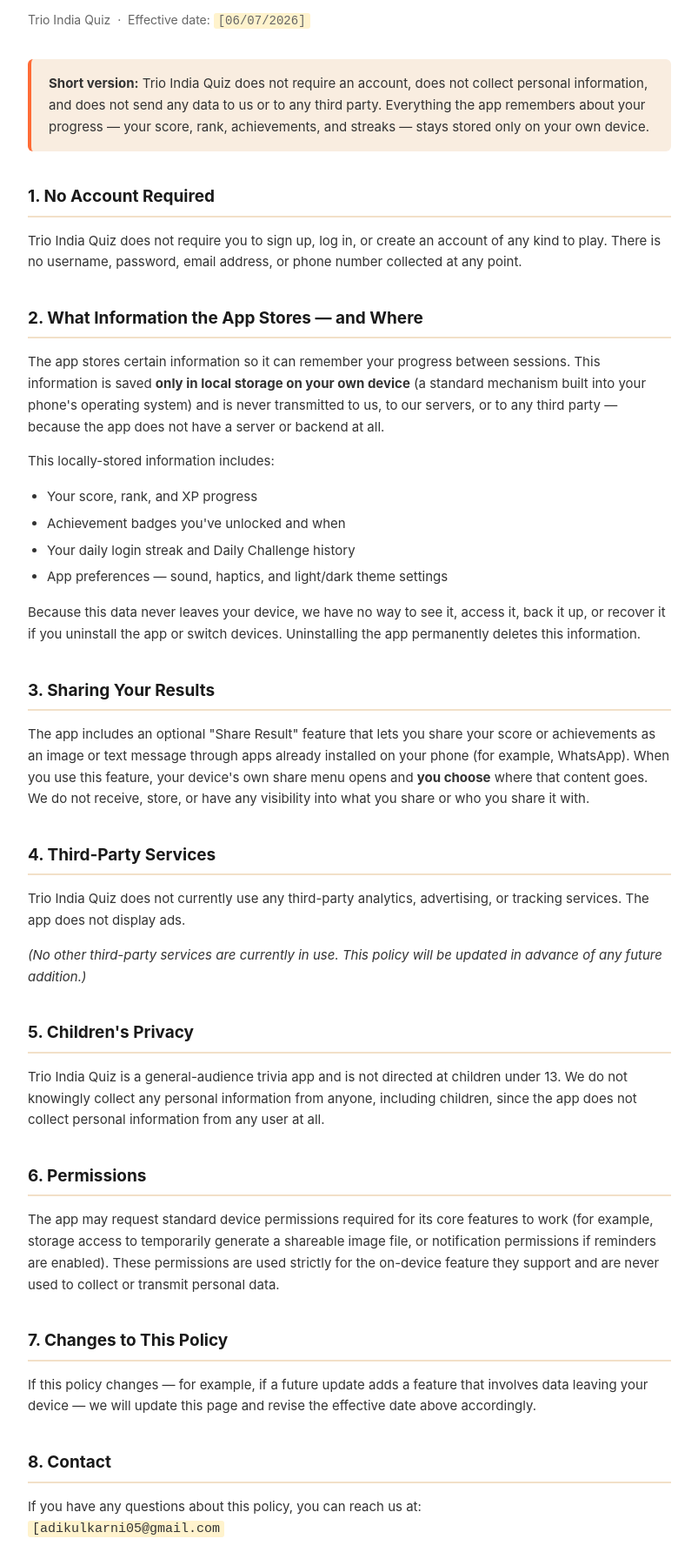
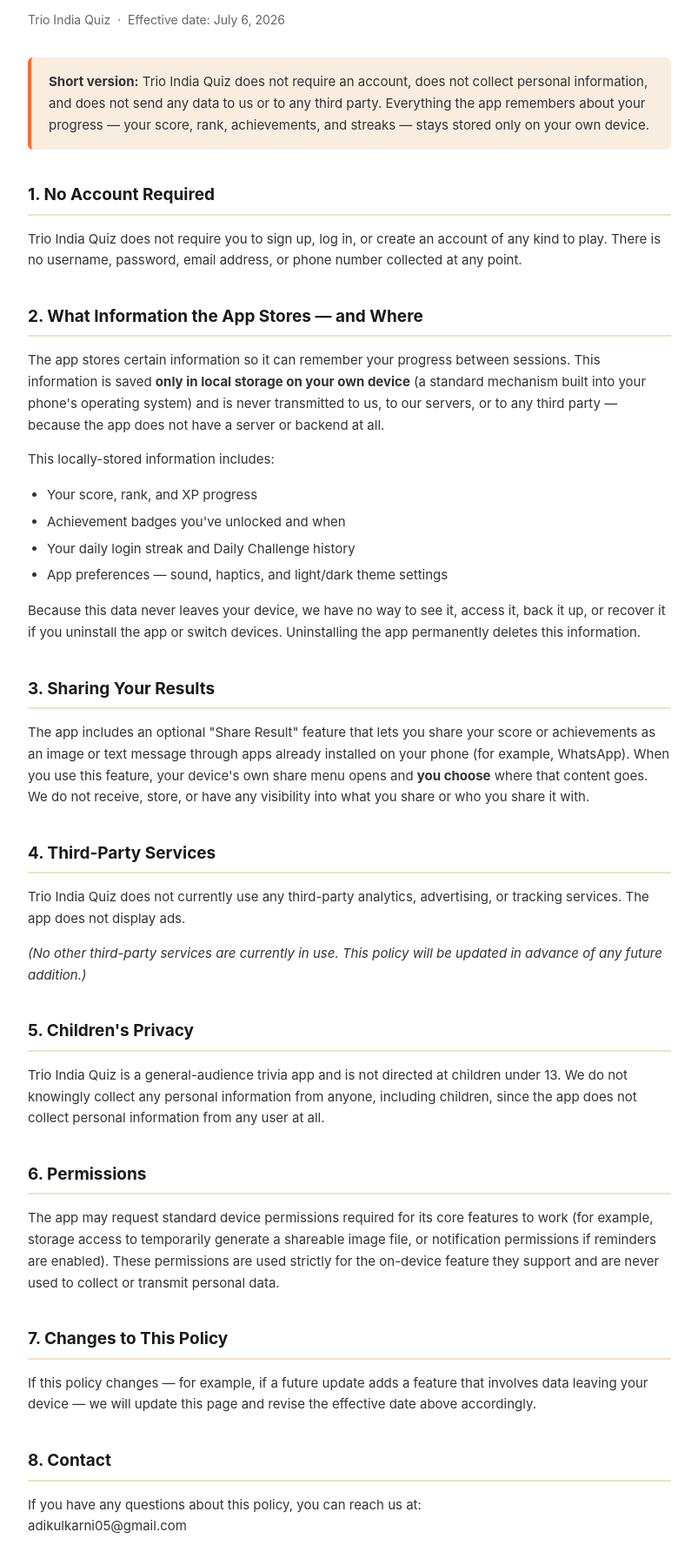
Before and after one commit to adikulkarni05-star/trio-india-quiz-legal, a plain HTML site: page index.html in a window 1280 px wide. Shown: the part 108-1900 px from the top of the page at 87% size, without its empty margins (238-1041 px from the left). Drawn offline with Linux system fonts and the light colour scheme.

Commit message:
Update index.html

```diff
--- a/index.html
+++ b/index.html
@@ -73,7 +73,7 @@
 <body>
 
 <h1>Privacy Policy</h1>
-<p class="updated">Trio India Quiz &nbsp;·&nbsp; Effective date: <span class="placeholder">[06/07/2026]</span></p>
+<p class="updated">Trio India Quiz &nbsp;·&nbsp; Effective date: July 6, 2026</p>
 
 <div class="highlight-box">
   <p><strong>Short version:</strong> Trio India Quiz does not require an account, does not collect personal information, and does not send any data to us or to any third party. Everything the app remembers about your progress — your score, rank, achievements, and streaks — stays stored only on your own device.</p>
@@ -137,7 +137,7 @@
 
 <h2>8. Contact</h2>
 <p>If you have any questions about this policy, you can reach us at:<br>
-<span class="placeholder">[adikulkarni05@gmail.com</span></p>
+adikulkarni05@gmail.com</p>
 
 <footer>
   Trio India Quiz — Privacy Policy
```
